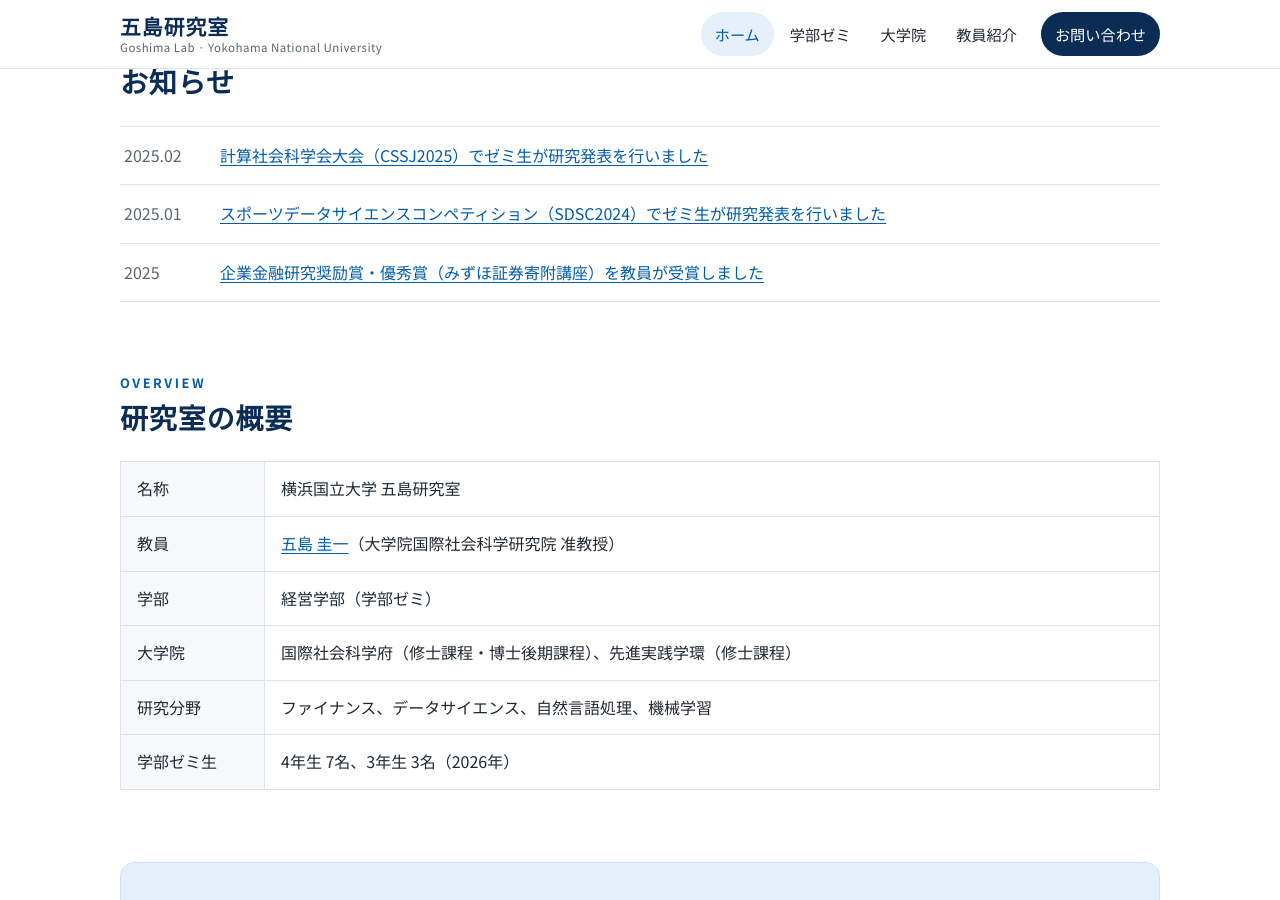
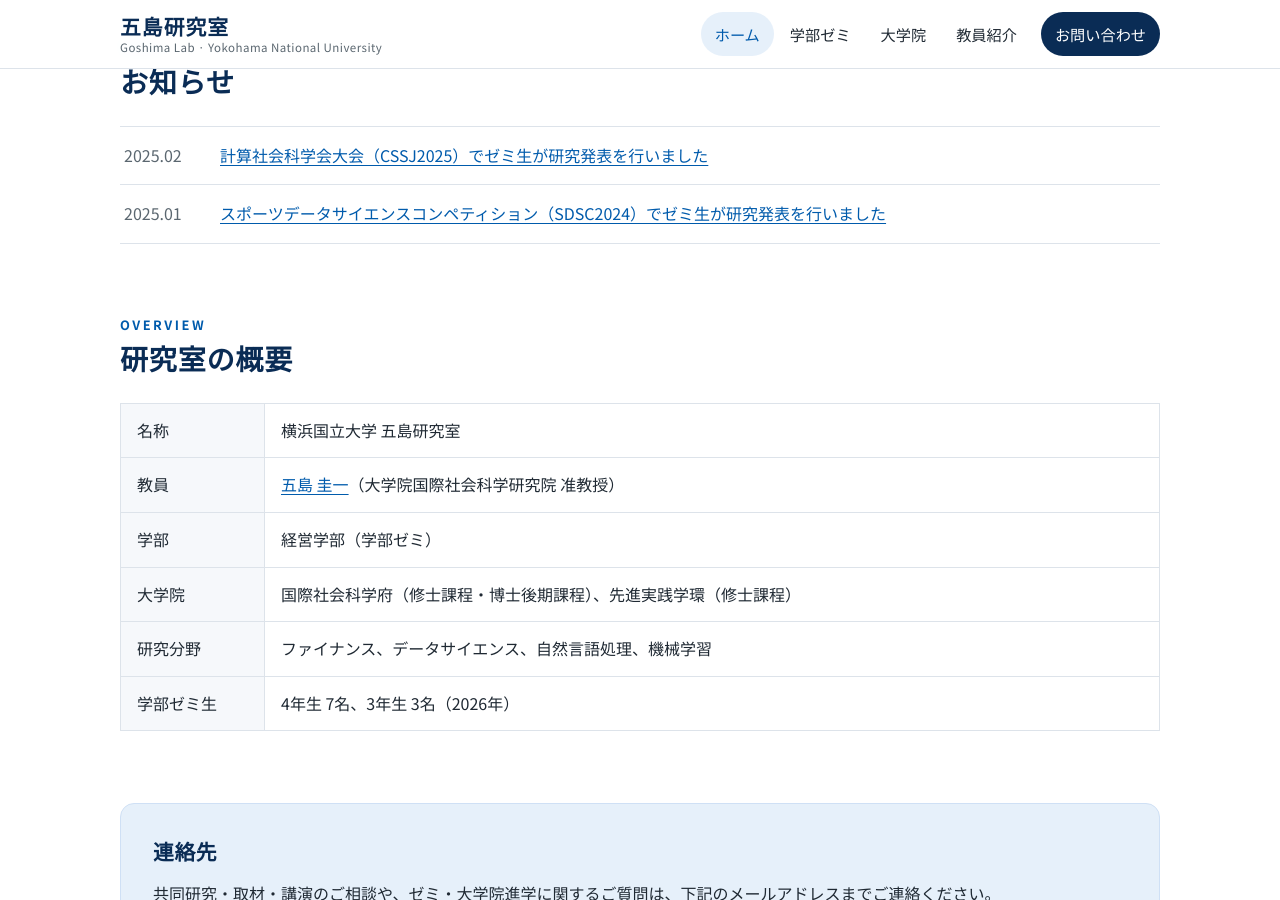
Before and after one commit to goshimalab/goshimalab-ynu-site, a Jekyll site: the page built from index.md, in a window 1280 px wide and 900 px high, scrolled down 1906 px. Built offline with Jekyll 4.4.1, drawn with Linux system fonts in a browser that asks for light colours.

Commit message:
Remove faculty award from news
Co-Authored-By: Claude Opus 5.5 <noreply@anthropic.com>

```diff
--- a/_data/news.yml
+++ b/_data/news.yml
@@ -6,6 +6,3 @@
 - date: "2025.01"
   text: スポーツデータサイエンスコンペティション（SDSC2024）でゼミ生が研究発表を行いました
   link: /seminar/#results
-- date: "2025"
-  text: 企業金融研究奨励賞・優秀賞（みずほ証券寄附講座）を教員が受賞しました
-  link: /teacher/
```
